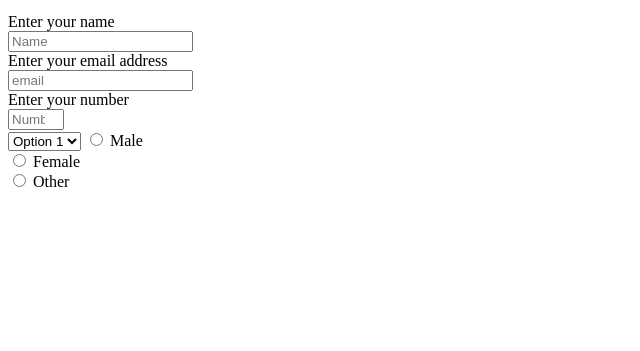
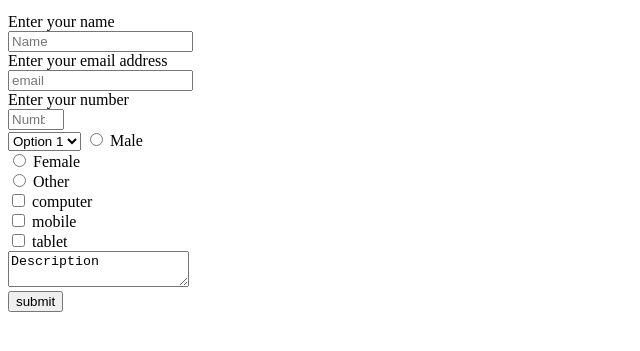
Before and after one commit to zilton7/survey-form, a plain HTML site: page index.html in a window 1280 px wide. Shown: the part 101-452 px from the top of the page, without its empty margins (0-640 px from the left). Drawn offline with Linux system fonts and the light colour scheme.

Commit message:
add checkbox, added textarea, added a submit bottun

```diff
--- a/index.html
+++ b/index.html
@@ -39,6 +39,15 @@
     <label for="female">Female</label><br>
     <input type="radio" id="other" name="gender" value="other">
     <label for="other">Other</label>
+    <br/>
+    <input type="checkbox" id="product1" name="product1" value="computer">
+    <label for="product1"> computer</label><br>
+    <input type="checkbox" id="product2" name="product2" value="mobile">
+    <label for="product2"> mobile</label><br>
+    <input type="checkbox" id="product3" name="product3" value="tablet">
+    <label for="product3"> tablet</label><br>
+    <textarea id="text-area" name="text-area">Description</textarea><br/>
+    <button id="submit">submit</button>
 
   </form>
 
```
